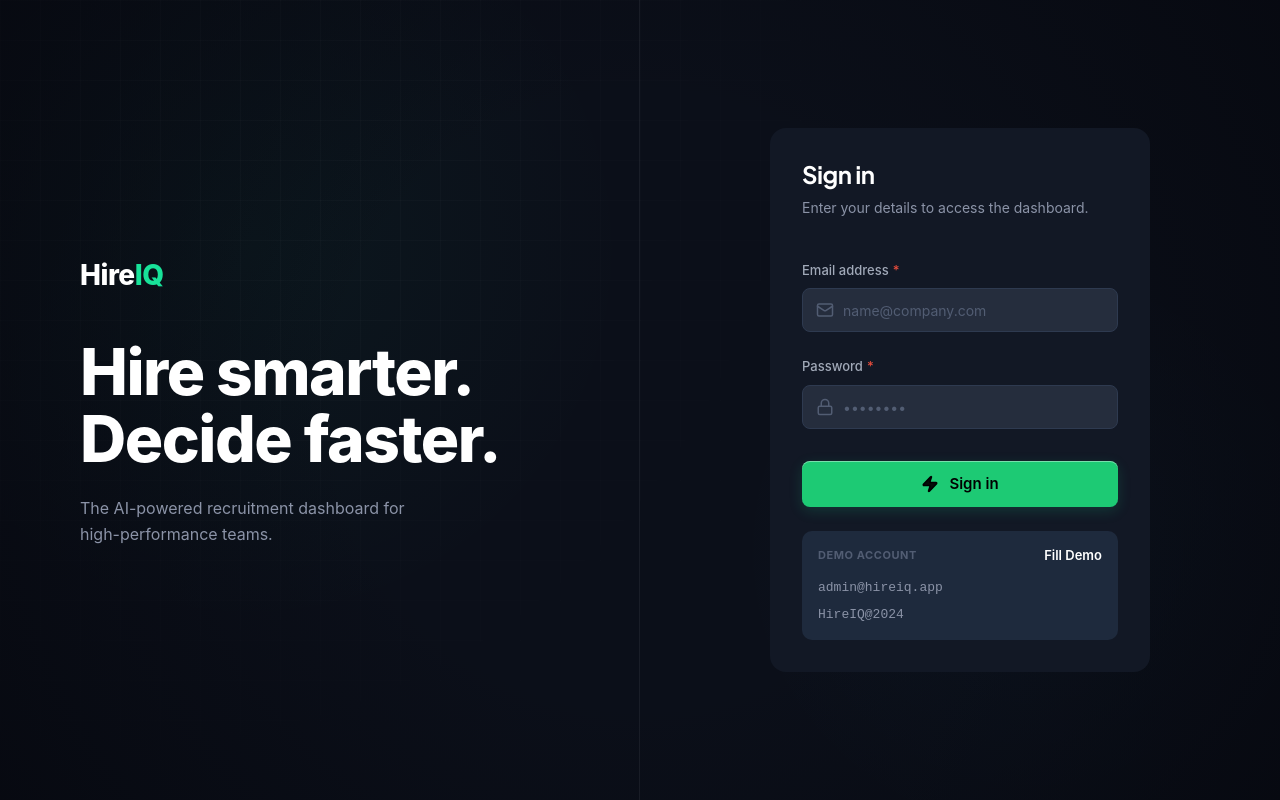
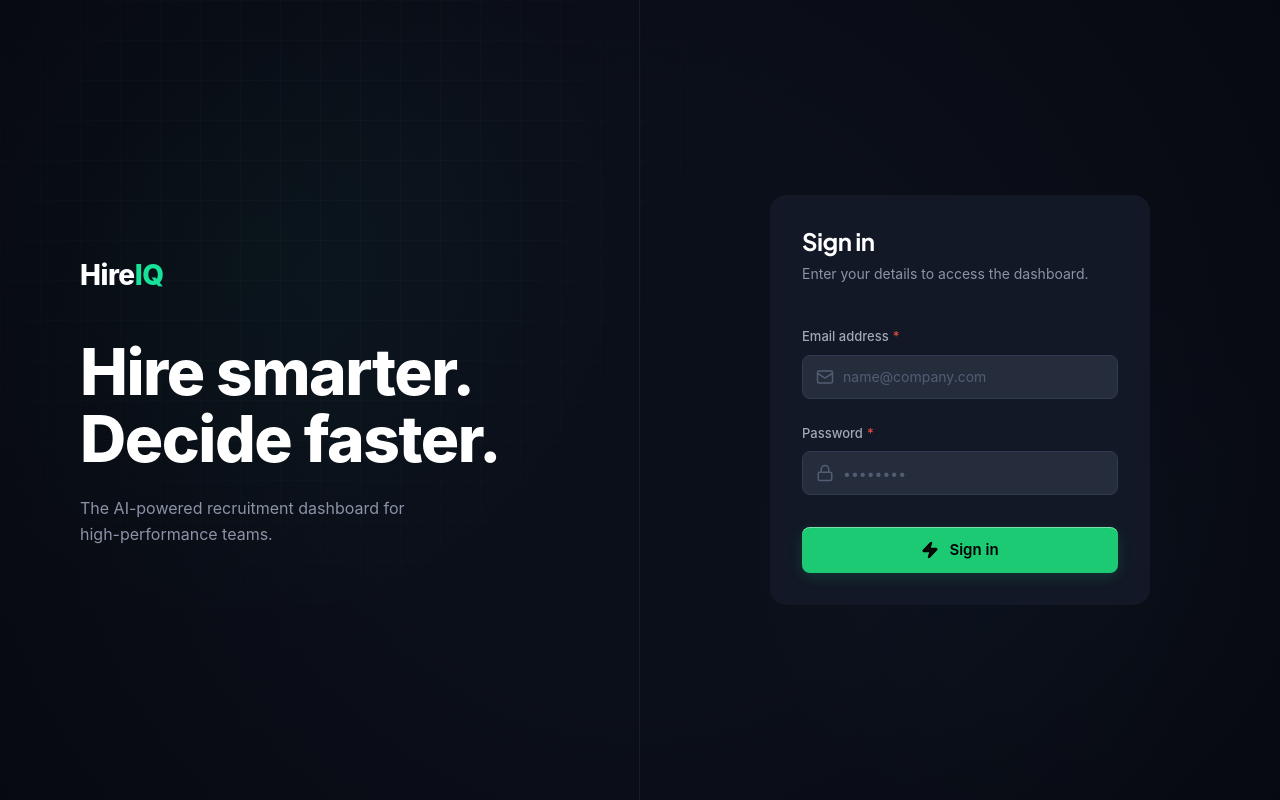
Before and after one commit to shanikumar4/Candidate-Profile-Shortlisting-System-frontend, a React (Vite) app: page /login in a window 1280 px wide. Built offline with nearby package versions, Linux system fonts and the light colour scheme.

Commit message:
style: update dashboard greeting and remove demo login

```diff
--- a/src/pages/LoginPage.jsx
+++ b/src/pages/LoginPage.jsx
@@ -25,11 +25,6 @@ const LoginPage = () => {
     } finally {
       setLoading(false);
     }
-  };
-
-  const fillDemo = () => {
-    setEmail('admin@hireiq.app');
-    setPassword('HireIQ@2024');
   };
 
   return (
@@ -206,13 +201,6 @@ const LoginPage = () => {
           box-shadow: 0 2px 8px rgba(29, 202, 116, 0.1), inset 0 1px 0 rgba(255, 255, 255, 0.2);
         }
 
-        /* Demo Block */
-        .demo-block {
-          margin-top: 24px;
-          background: #1e2a3d;
-          border-radius: 10px;
-          padding: 14px 16px;
-        }
       `}</style>
 
       <div className="login-layout">
@@ -296,26 +284,6 @@ const LoginPage = () => {
               </button>
             </form>
 
-            <div className="demo-block">
-              <div style={{ display: 'flex', justifyContent: 'space-between', alignItems: 'center', marginBottom: 12 }}>
-                <span style={{ fontSize: 11, fontWeight: 700, color: '#525d73', letterSpacing: '0.05em' }}>
-                  DEMO ACCOUNT
-                </span>
-                <span
-                  onClick={fillDemo}
-                  style={{ fontSize: 13, fontWeight: 600, color: 'white', cursor: 'pointer', transition: 'opacity 0.2s' }}
-                  onMouseEnter={e => e.target.style.opacity = 0.8}
-                  onMouseLeave={e => e.target.style.opacity = 1}
-                >
-                  Fill Demo
-                </span>
-              </div>
-              <div style={{ display: 'flex', flexDirection: 'column', gap: 6 }}>
-                <span style={{ fontSize: 13, color: '#8b93a7', fontFamily: 'monospace' }}>admin@hireiq.app</span>
-                <span style={{ fontSize: 13, color: '#8b93a7', fontFamily: 'monospace' }}>HireIQ@2024</span>
-              </div>
-            </div>
-
           </div>
         </div>
       </div>
```
